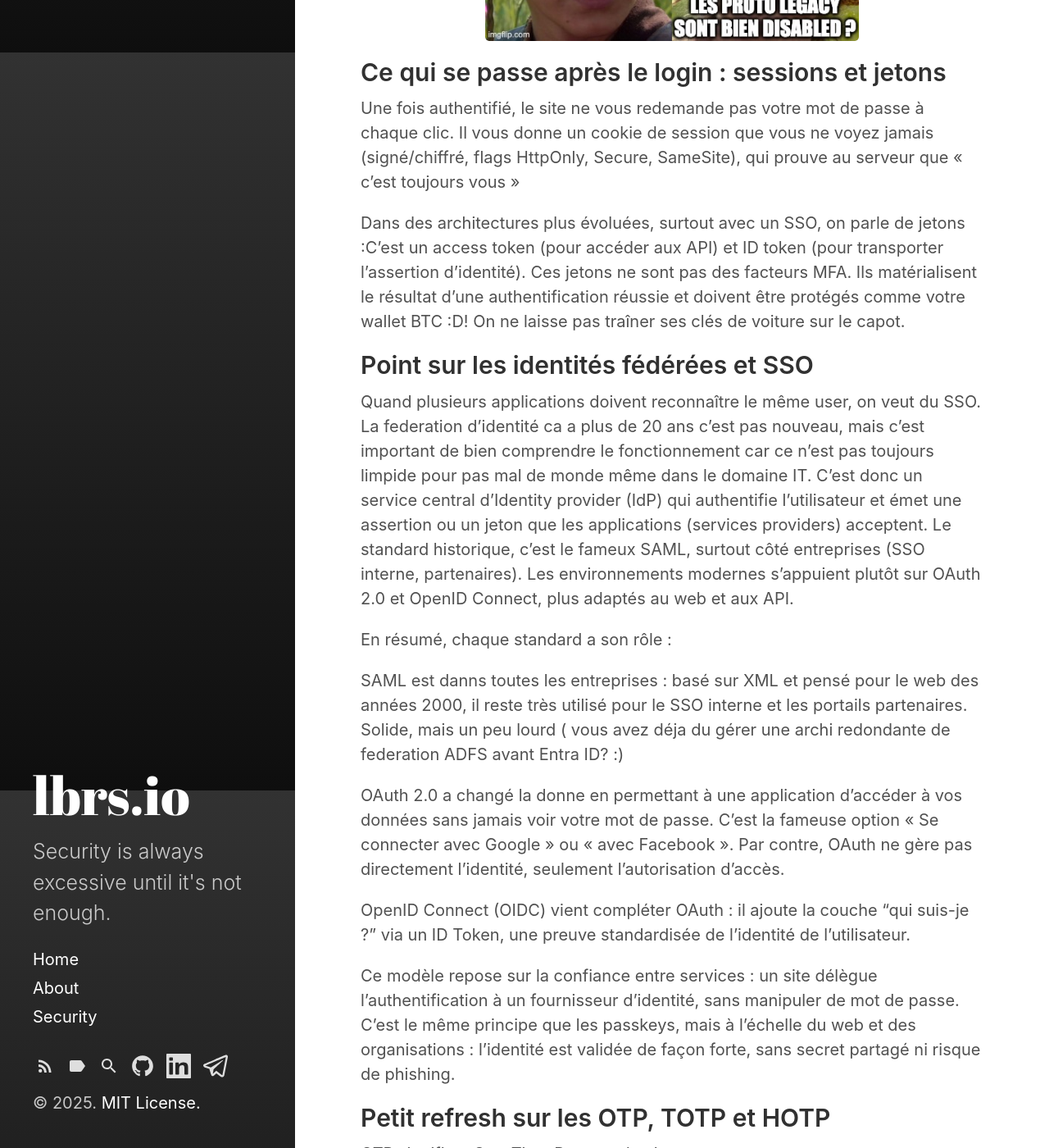
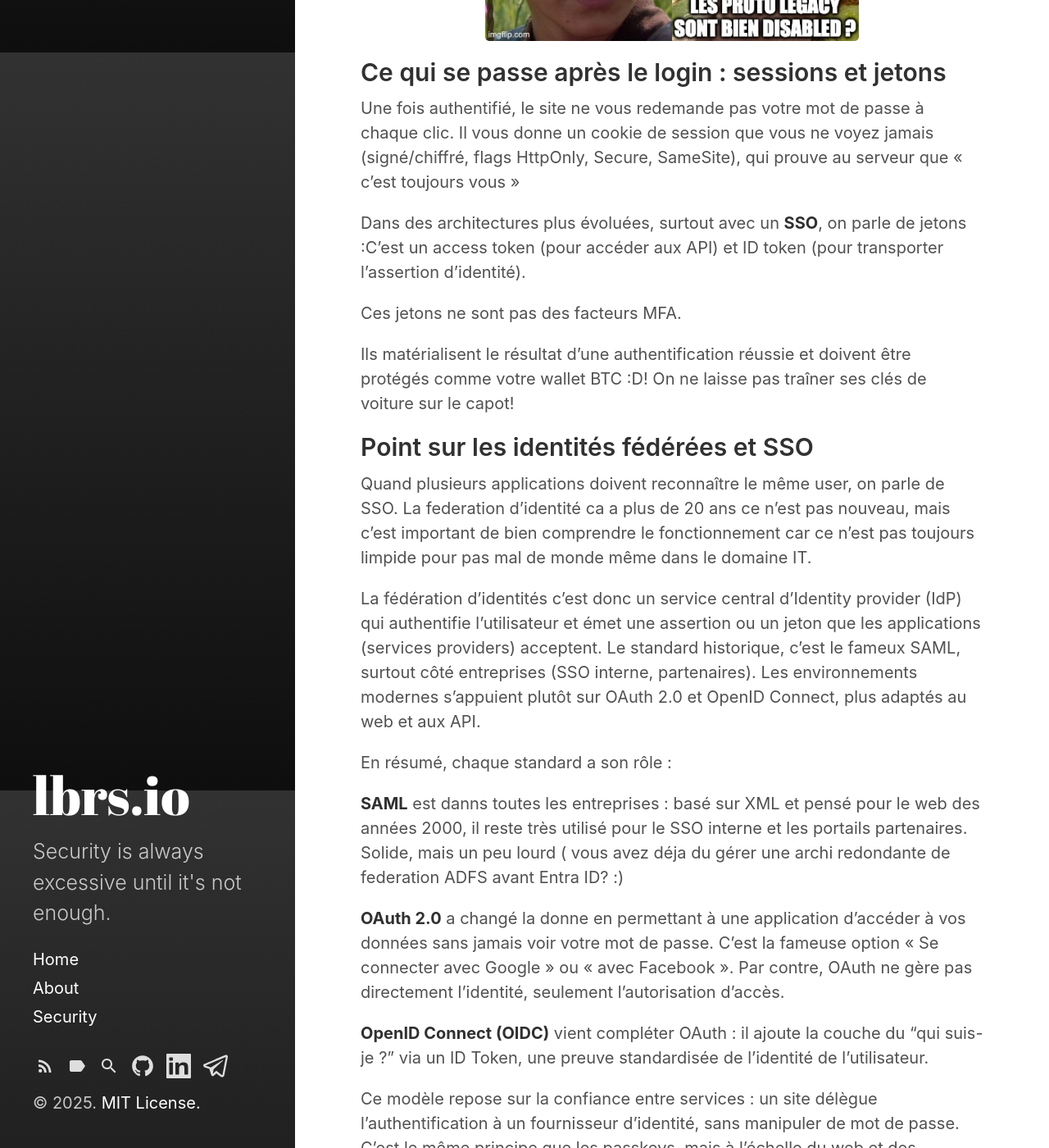
Before and after one commit to cdrclbrs/blog, a Jekyll site: the page built from _posts/2025-11-02-PasswordLess.md, in a window 1280 px wide and 1400 px high, scrolled down 2636 px. Shown: the whole window at 82% size. Built offline with Jekyll 4.4.1, drawn with Linux system fonts in a browser that asks for light colours; some of the changed text lies outside the part shown.

Commit message:
misepage

```diff
--- a/_posts/2025-11-02-PasswordLess.md
+++ b/_posts/2025-11-02-PasswordLess.md
@@ -45,7 +45,7 @@ comment ca fonctionne : On entre le mot de passe, puis défi MFA, puis validatio
 
 
 On dort un peu mieux, mais pas totalement :
-un OTP peut être volé en temps réel via un proxy de phishing type **EvilGinx**, un SMS peut être détourné (SIM-swap), et les « push » peuvent être approuvés par fatigue.
+un OTP peut être volé en temps réel via un proxy de phishing type **EvilGinx**, un SMS peut être détourné (SIM-swap), et les « push » peuvent être approuvés par des attaques de **MFA fatigue**
 
 Moralité : mieux que rien, souvent indispensable, mais pas à l’épreuve de tout. hey oui, et beaucoup trop de gens pensent le contraire....et se pensent souvent hors d'atteinte avec le MFA: mauvaise idée. Il existe des tas de manières de contourner cela.
 
@@ -59,56 +59,60 @@ Moralité : mieux que rien, souvent indispensable, mais pas à l’épreuve de t
 Une fois authentifié, le site ne vous redemande pas votre mot de passe à chaque clic.
 Il vous donne un cookie de session que vous ne voyez jamais (signé/chiffré, flags HttpOnly, Secure, SameSite), qui prouve au serveur que « c’est toujours vous »
 
-Dans des architectures plus évoluées, surtout avec un SSO, on parle de jetons :C'est un access token (pour accéder aux API) et ID token (pour transporter l’assertion d’identité).
+Dans des architectures plus évoluées, surtout avec un **SSO**, on parle de jetons :C'est un access token (pour accéder aux API) et ID token (pour transporter l’assertion d’identité).
+
 Ces jetons ne sont pas des facteurs MFA.
-Ils matérialisent le résultat d’une authentification réussie et doivent être protégés comme votre wallet BTC :D! On ne laisse pas traîner ses clés de voiture sur le capot.
+
+Ils matérialisent le résultat d’une authentification réussie et doivent être protégés comme votre wallet BTC :D! On ne laisse pas traîner ses clés de voiture sur le capot!
 
 ## Point sur les identités fédérées et SSO
 
-Quand plusieurs applications doivent reconnaître le même user, on veut du SSO. La federation d'identité ca a plus de 20 ans c'est pas nouveau, mais c'est important de bien comprendre le fonctionnement car ce n'est pas toujours limpide pour pas mal de monde même dans le domaine IT.
-C'est donc un service central d'Identity provider (IdP) qui authentifie l’utilisateur et émet une assertion ou un jeton que les applications (services providers) acceptent.
+Quand plusieurs applications doivent reconnaître le même user, on parle de SSO. La federation d'identité ca a plus de 20 ans ce n'est pas nouveau, mais c'est important de bien comprendre le fonctionnement car ce n'est pas toujours limpide pour pas mal de monde même dans le domaine IT.
+
+La fédération d'identités c'est donc un service central d'Identity provider (IdP) qui authentifie l’utilisateur et émet une assertion ou un jeton que les applications (services providers) acceptent.
 Le standard historique, c’est le fameux SAML, surtout côté entreprises (SSO interne, partenaires). Les environnements modernes s’appuient plutôt sur OAuth 2.0 et OpenID Connect, plus adaptés au web et aux API.
 
 En résumé, chaque standard a son rôle :
 
-SAML est danns toutes les entreprises : basé sur XML et pensé pour le web des années 2000, il reste très utilisé pour le SSO interne et les portails partenaires. Solide, mais un peu lourd ( vous avez déja du gérer une archi redondante de federation ADFS avant Entra ID? :)
+**SAML** est danns toutes les entreprises : basé sur XML et pensé pour le web des années 2000, il reste très utilisé pour le SSO interne et les portails partenaires. Solide, mais un peu lourd ( vous avez déja du gérer une archi redondante de federation ADFS avant Entra ID? :)
 
-OAuth 2.0 a changé la donne en permettant à une application d’accéder à vos données sans jamais voir votre mot de passe. C’est la fameuse option « Se connecter avec Google » ou « avec Facebook ». Par contre, OAuth ne gère pas directement l’identité, seulement l’autorisation d’accès.
+**OAuth 2.0** a changé la donne en permettant à une application d’accéder à vos données sans jamais voir votre mot de passe. C’est la fameuse option « Se connecter avec Google » ou « avec Facebook ». Par contre, OAuth ne gère pas directement l’identité, seulement l’autorisation d’accès.
 
-OpenID Connect (OIDC) vient compléter OAuth : il ajoute la couche “qui suis-je ?” via un ID Token, une preuve standardisée de l’identité de l’utilisateur.
+**OpenID Connect (OIDC)** vient compléter OAuth : il ajoute la couche du “qui suis-je ?” via un ID Token, une preuve standardisée de l’identité de l’utilisateur.
 
 Ce modèle repose sur la confiance entre services : un site délègue l’authentification à un fournisseur d’identité, sans manipuler de mot de passe. C’est le même principe que les passkeys, mais à l’échelle du web et des organisations : l’identité est validée de façon forte, sans secret partagé ni risque de phishing.
 
 ## Petit refresh sur les OTP, TOTP et HOTP
 
-OTP signifie « One-Time Password ». Le serveur et vous partagez un secret.
+**OTP** signifie « One-Time Password ». Le serveur et vous partagez un secret.
 Vous ne l’envoyez jamais : vous envoyez un code dérivé une seule fois.
 De son côté, le serveur recalcule le même code et compare.
 C’est de la crypto pratique qui évite d’exposer le secret lui-même.
 
 ### HOTP
 
-Avec HOTP, le code dépend d’un compteur: À chaque génération, le compteur s’incrémente.
+Avec **HOTP**, le code dépend d’un compteur: À chaque génération, le compteur s’incrémente.
 Le serveur garde une fenêtre de tolérance pour se resynchroniser si vous avez généré des codes non utilisés.
 Avantage : pas besoin d’horloge.
 Inconvénient : la synchro peut dérailler, et il existe toujours un secret partagé des deux côtés.
 
 ### TOTP
 
-TOTP remplace le compteur par le temps (tranches de 30 s, typiquement)
-Le code expire vite, ce qui est intuitif pour l’utilisateur. Il suffit d’une horloge à peu près correcte. Mais on dépend toujours d’un secret partagé et le phishing en temps réel reste possible : tapez le code au mauvais endroit come sur le site de l'attaquant, et quelqu’un peut le relayer instantanément.
+**TOTP** remplace le compteur par le temps (tranches de 30 s, typiquement)
+Le code expire vite, ce qui est intuitif pour l’utilisateur.
+Il suffit d’une horloge à peu près correcte. Mais on dépend toujours d’un secret partagé et le phishing en temps réel reste possible : tapez le code au mauvais endroit come sur le site de l'attaquant, et quelqu’un peut le relayer instantanément.
 
 ## Les vecteurs d'attaque
 
 
-Phishing par proxy : un attaquant peut intercepter et rejouer le code en direct, (CC evilGinx)
+**Phishing par proxy** : un attaquant peut intercepter et rejouer le code en direct, (CC evilGinx)
 SMS fragile : le télécom et le SIM-swap ne sont pas vos amis
 le Secret est côté serveur : risques de fuite.
 
 
 ##  Parlons standard FIDO2/WebAuthn : la crypto asymétrique passe à l’échelle du Web
 
-Au lieu d’un secret réutilisable côté serveur, on utilise une paire de clés : une privée qui reste dans l’authentificateur (appareil, Secure Enclave/TPM, ou clé USB/NFC type Yubico), et une publique stockée par le service.
+Au lieu d’un secret réutilisable côté serveur, on utilise une paire de clés : une privée qui reste dans l’authentificateur *(appareil, Secure Enclave/TPM, ou clé USB/NFC type Yubico)*, et une publique stockée par le service.
 À l’enrôlement, l’authentificateur génère ces clés pour un site donné.
 À la connexion, il signe un challenge et inclut l’origin. Le serveur vérifie la signature avec la clé publique.
 Pas de mot de passe, pas d’OTP, et surtout **une preuve liée au domaine**.
@@ -125,19 +129,24 @@ FIDO2 = WebAuthn + CTAP.
 
 
 Lors de la connection, le serveur envoie un challenge que l’appareil signe avec la clé privée. Vous validez localement (biométrie ou PIN).
-Puis, l’authentificateur signe le challenge, lié à l’origin. Le serveur vérifie et c’est terminé. Pas de mot de passe, pas d’OTP, pas de « code reçu par SMS ». C’est tres rapide.
+Puis, l’authentificateur signe le challenge, lié à l’origin. Le serveur vérifie et c’est terminé.
+
+Pas de mot de passe, pas d’OTP, pas de « code reçu par SMS ». C’est tres rapide.
 
 ### Pourquoi c’est vraiment résistant au phishing ?
 
-La signature ne vaut que pour le domaine exact.
-Le faux site « pawn.me » n’obtiendra jamais une preuve valable pour « secure.com ». Et comme il n’y a pas de secret serveur à voler, les fuites massives de passwords ne sont plus un problème. WIN-WIN
+- La signature ne vaut que pour le domaine exact.
+- Le faux site « pawn.me » n’obtiendra jamais une preuve valable pour « secure.com ».
+- Et comme il n’y a pas de secret serveur à voler, les fuites massives de passwords ne sont plus un problème. WIN-WIN
 
 
 # Passkeys et clés matérielles
 
 Une passkey est une version simplifiée et synchronisable de l’authentification FIDO2.
 Votre appareil (OS ou clé) génère et stocke une paire de clés cryptographiques pour chaque site : la clé privée reste sur l’appareil, la clé publique va au serveur.
+
 Quand vous vous connectez, l’appareil signe la demande après vérification locale (empreinte, visage, PIN).
+
 Les passkeys peuvent être synchronisées via votre compte Apple, Google ou Microsoft, ce qui permet de vous reconnecter facilement sur tous vos appareils sans jamais manipuler de mot de passe
 
 ### YubiKey et autres clés « roaming »
```
